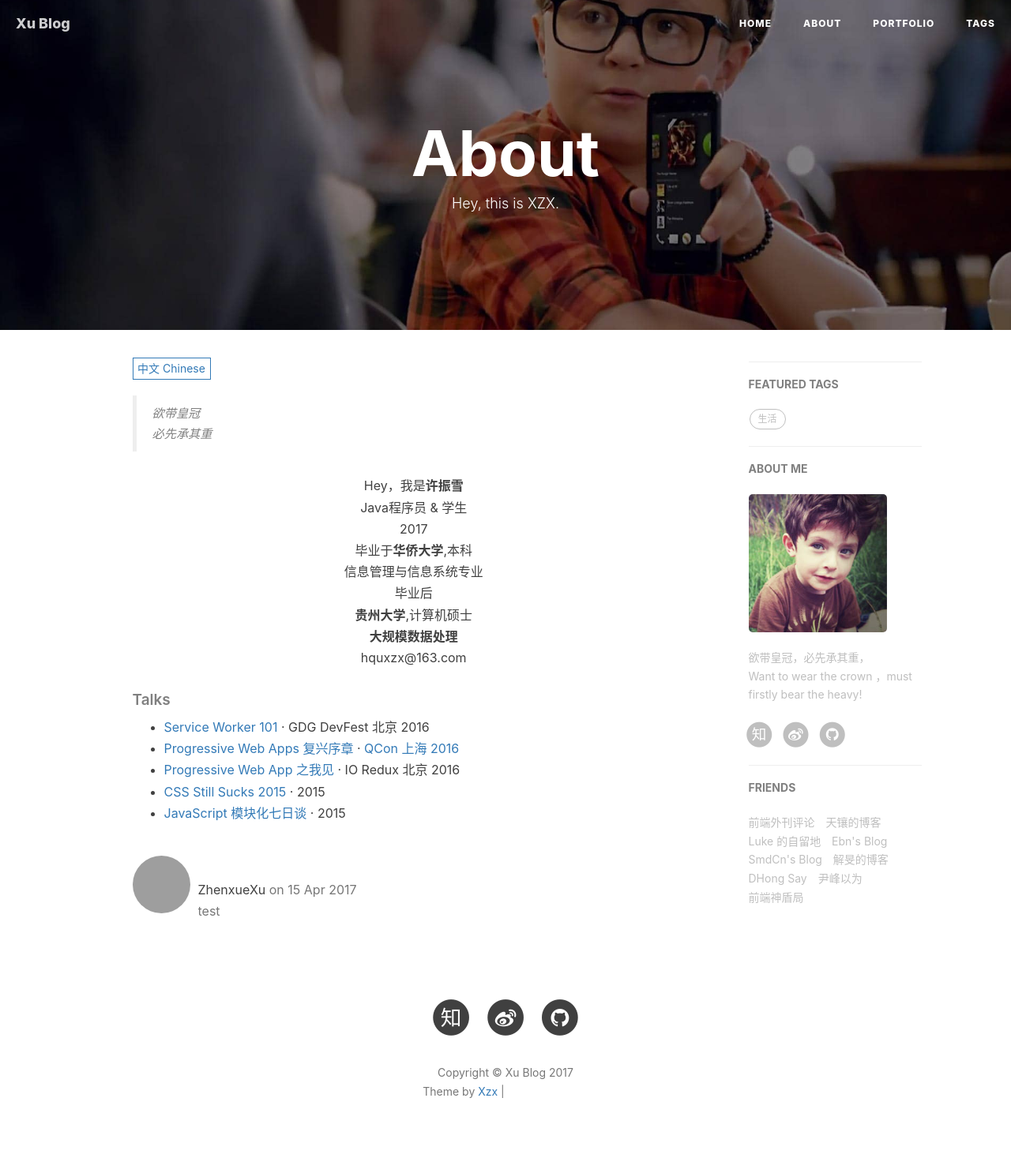
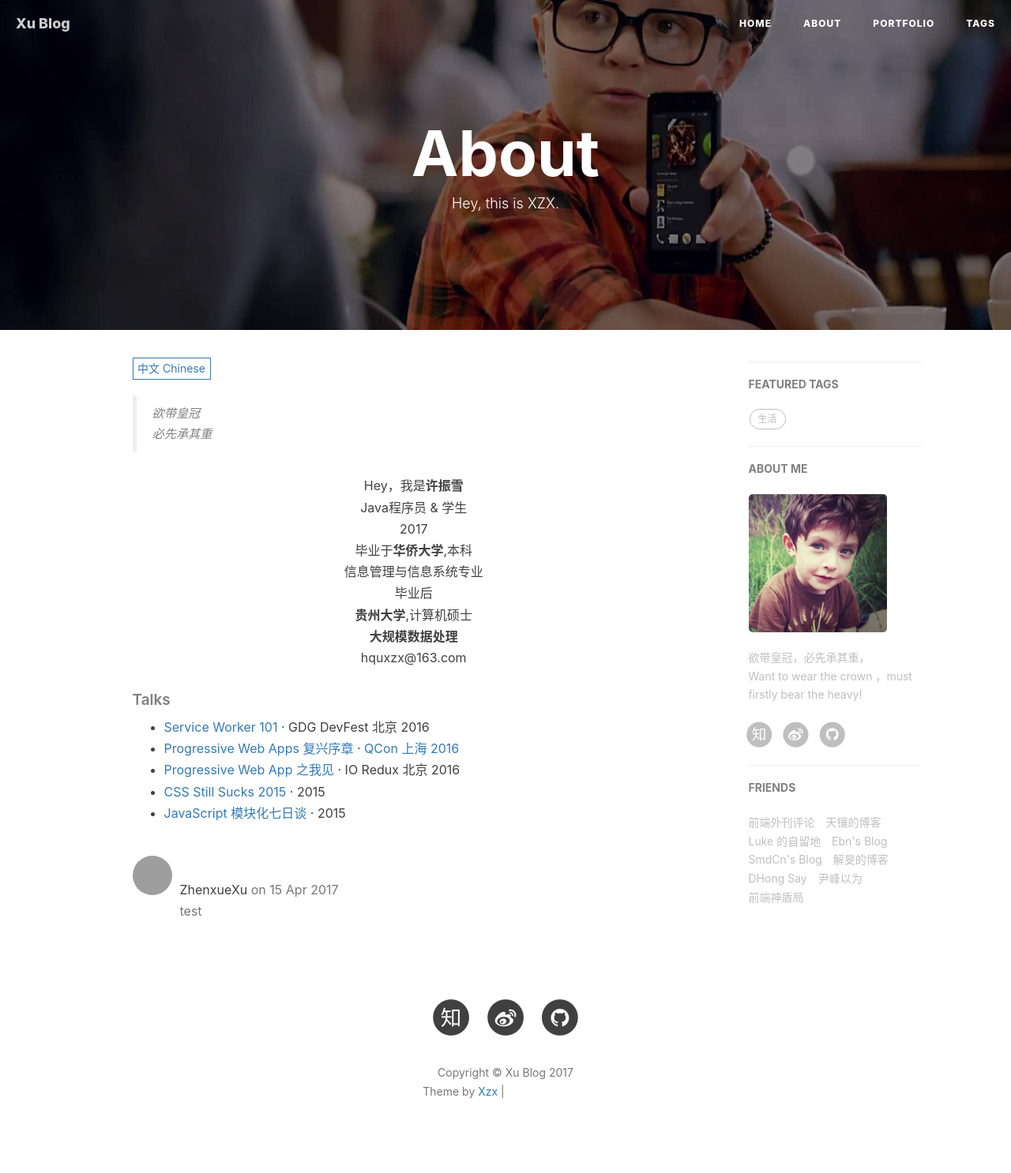
Before and after one commit to popsiclexu/popsiclexu.github.io, a Jekyll site: the page built from about.html, in a window 1280 px wide. Shown: the whole page at 79% size. Built offline with Jekyll 4.4.1, drawn with Linux system fonts in a browser that asks for light colours; nearby versions of some CDN libraries; a script that is not in the unit is left out; comment, search, counter and statistics services are not loaded; grey boxes are pictures that could not be loaded.

Commit message:
修改评论头像

```diff
--- a/_layouts/post.html
+++ b/_layouts/post.html
@@ -114,10 +114,10 @@ layout: default
                    {% assign sorted_comments = (page.comments | sort: 'date') %}
                 {% endif %}
                 {% for c in sorted_comments %}
-                  <div class="media">
+                <div class="media">
                   <div class="media-left">
-                     <img src="{{ c.author.picture }}" alt="{{ c.author.displayName}}" height="73" width="73" style="border-radius:50%;">
-                 </div>
+                     <img src="{{ c.author.picture }}" alt="{{ c.author.displayName}}" height="50" width="50" style="border-radius:50%;">
+                  </div>
                 <div class="media-body">
                <p class="text-muted">
                <a href="{{ c.author.url }}">{{ c.author.displayName }}</a>
--- a/about.html
+++ b/about.html
@@ -122,7 +122,7 @@ comments:
 {% for c in sorted_comments %}
   <div class="media">
     <div class="media-left">
-      <img src="{{ c.author.picture }}" alt="{{ c.author.displayName}}" height="73" width="73" style="border-radius:50%;">
+      <img src="{{ c.author.picture }}" alt="{{ c.author.displayName}}" height="50" width="50" style="border-radius:50%;">
     </div>
     <div class="media-body">
       <p class="text-muted">
```
